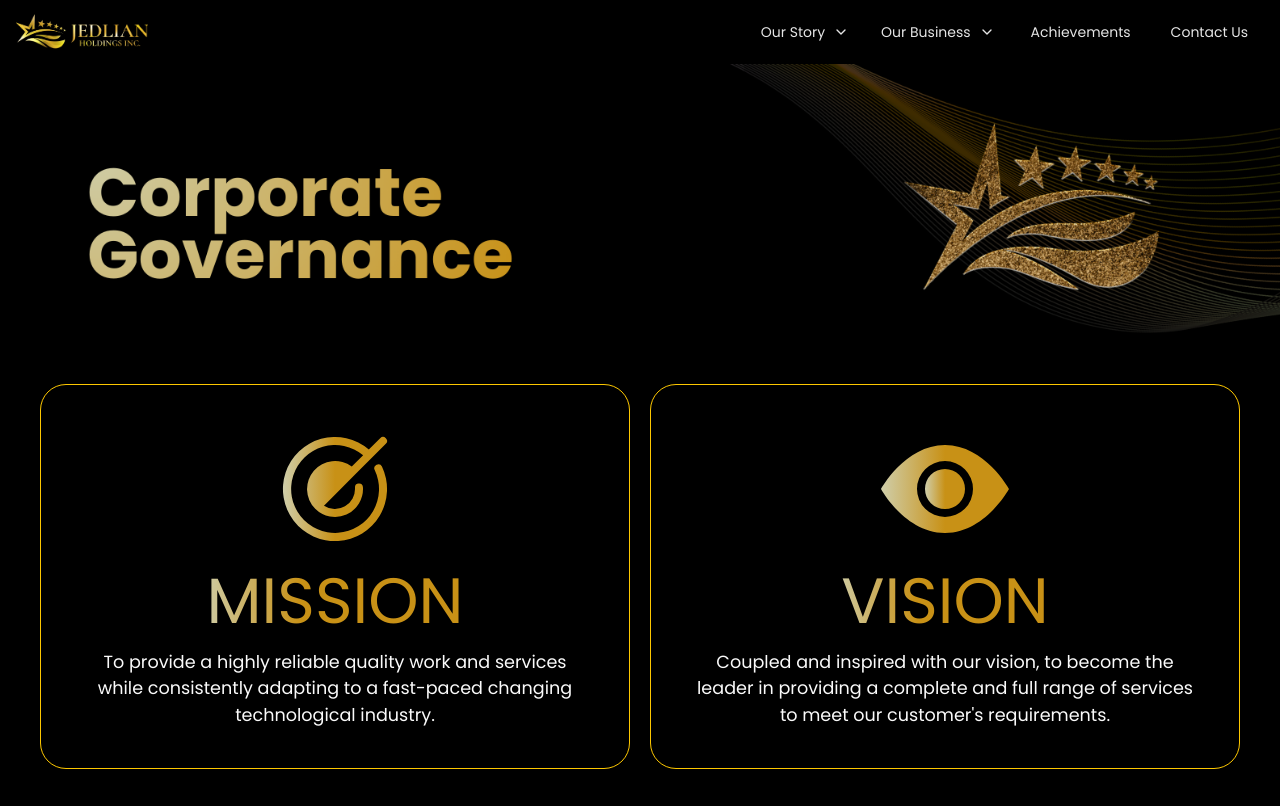
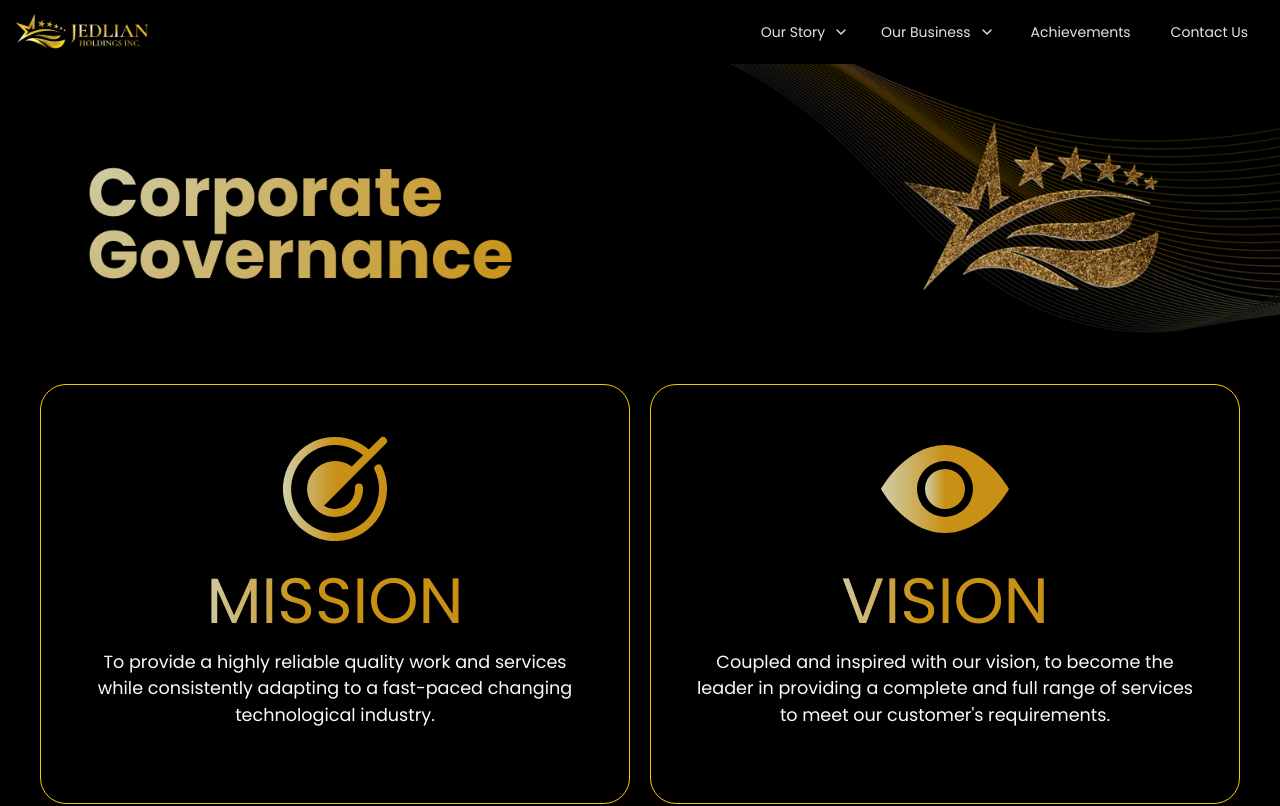
Before and after one commit to M1chael30/jedlian, a Next.js app: page /corporate-governance in a window 1280 px wide. Shown: the top 806 px of the page. Built offline with nearby package versions, Linux system fonts and the light colour scheme.

Commit message:
adjusted height of mission vision

```diff
--- a/components/components-mission-vision-section/mission-vision-widget.jsx
+++ b/components/components-mission-vision-section/mission-vision-widget.jsx
@@ -10,7 +10,7 @@ export default function MissionVisionWidget({
   return (
     <motion.div
       variants={missionVisionVariants}
-      className="border border-yellow-400 rounded-4xl p-10"
+      className="border border-yellow-400 rounded-4xl p-10 md:min-h-105"
     >
       <svg width="0" height="0">
         <defs>
--- a/components/components-mission-vision-section/mission-vision.jsx
+++ b/components/components-mission-vision-section/mission-vision.jsx
@@ -13,8 +13,7 @@ export default function MissionVision() {
      text-center"
       variants={containerVariants}
       initial="hidden"
-animate="show"
-
+      animate="show"
     >
       {missionVisionData.map((item, index) => (
         <MissionVisionWidget
```
